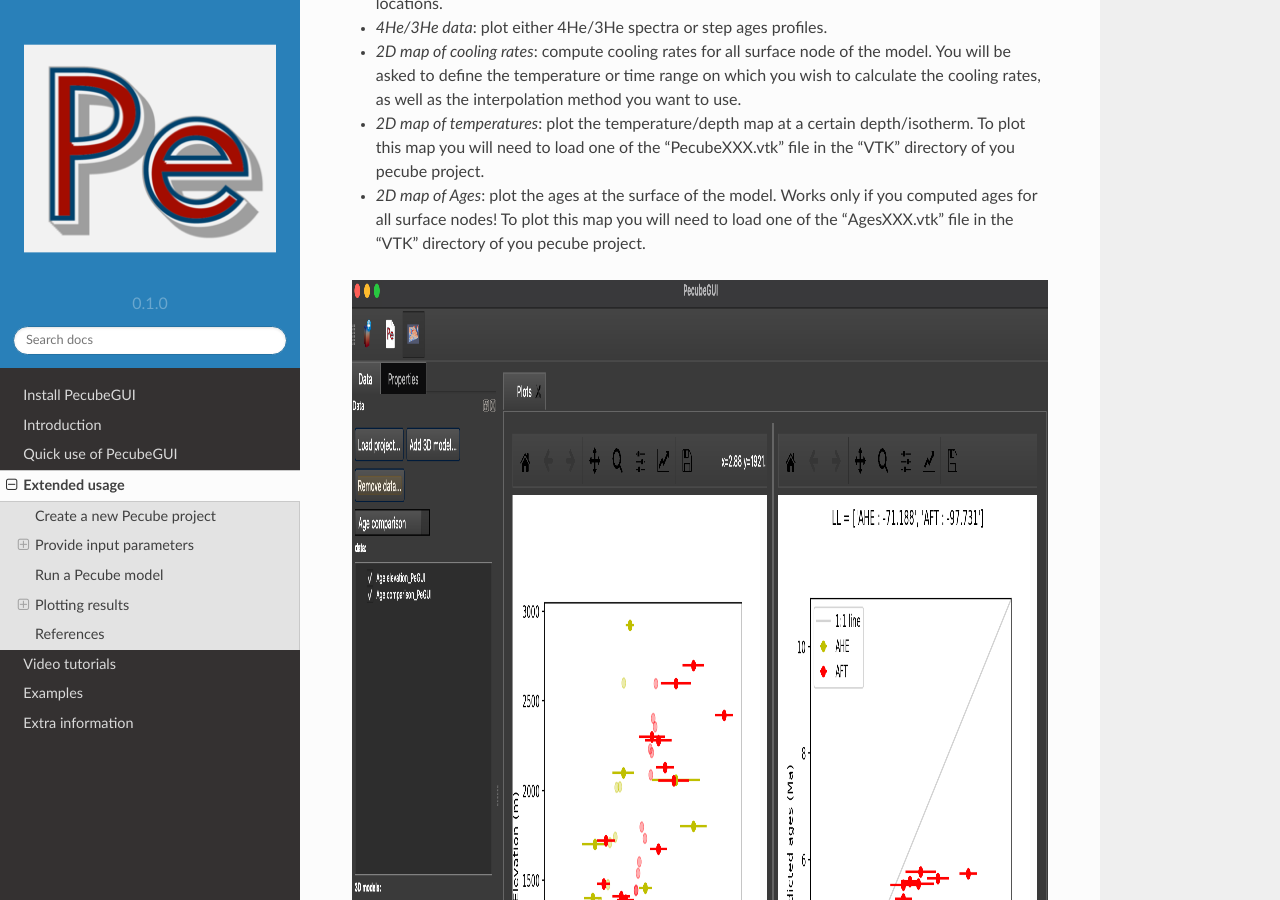
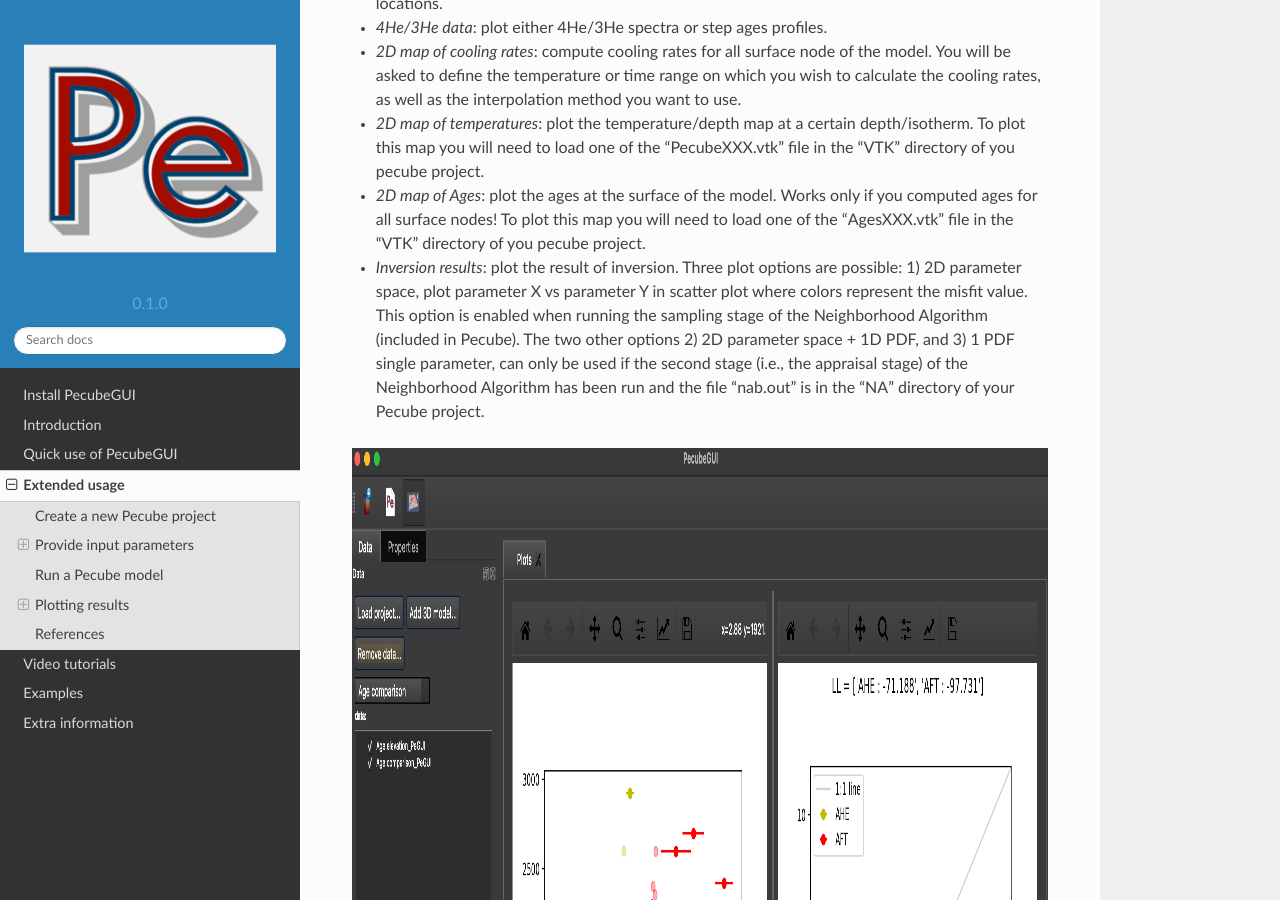
Before and after one commit to MBernAca/PecubeGUI_Doc, a Sphinx documentation site: the page built from docs/source/Usage.rst, in a window 1280 px wide and 900 px high, scrolled down 12797 px. Built offline with Sphinx 7.4.7 and the Read the Docs theme 2.0.0, drawn with Linux system fonts in a browser that asks for light colours.

Commit message:
Update Usage.rst

```diff
--- a/docs/source/Usage.rst
+++ b/docs/source/Usage.rst
@@ -280,6 +280,7 @@
 * *2D map of cooling rates*: compute cooling rates for all surface node of the model. You will be asked to define the temperature or time range on which you wish to calculate the cooling rates, as well as the interpolation method you want to use.
 * *2D map of temperatures*: plot the temperature/depth map at a certain depth/isotherm. To plot this map you will need to load one of the "PecubeXXX.vtk" file in the "VTK" directory of you pecube project.
 * *2D map of Ages*: plot the ages at the surface of the model. Works only if you computed ages for all surface nodes! To plot this map you will need to load one of the "AgesXXX.vtk" file in the "VTK" directory of you pecube project.
+* *Inversion results*: plot the result of inversion. Three plot options are possible: 1) 2D parameter space, plot parameter X vs parameter Y in scatter plot where colors represent the misfit value. This option is enabled when running the sampling stage of the Neighborhood Algorithm (included in Pecube). The two other options 2) 2D parameter space + 1D PDF, and 3) 1 PDF single parameter, can only be used if the second stage (i.e., the appraisal stage) of the Neighborhood Algorithm has been run and the file "nab.out" is in the "NA" directory of your Pecube project.
 
 .. figure:: ../images/Age_elevation.png
   :scale: 60
```
